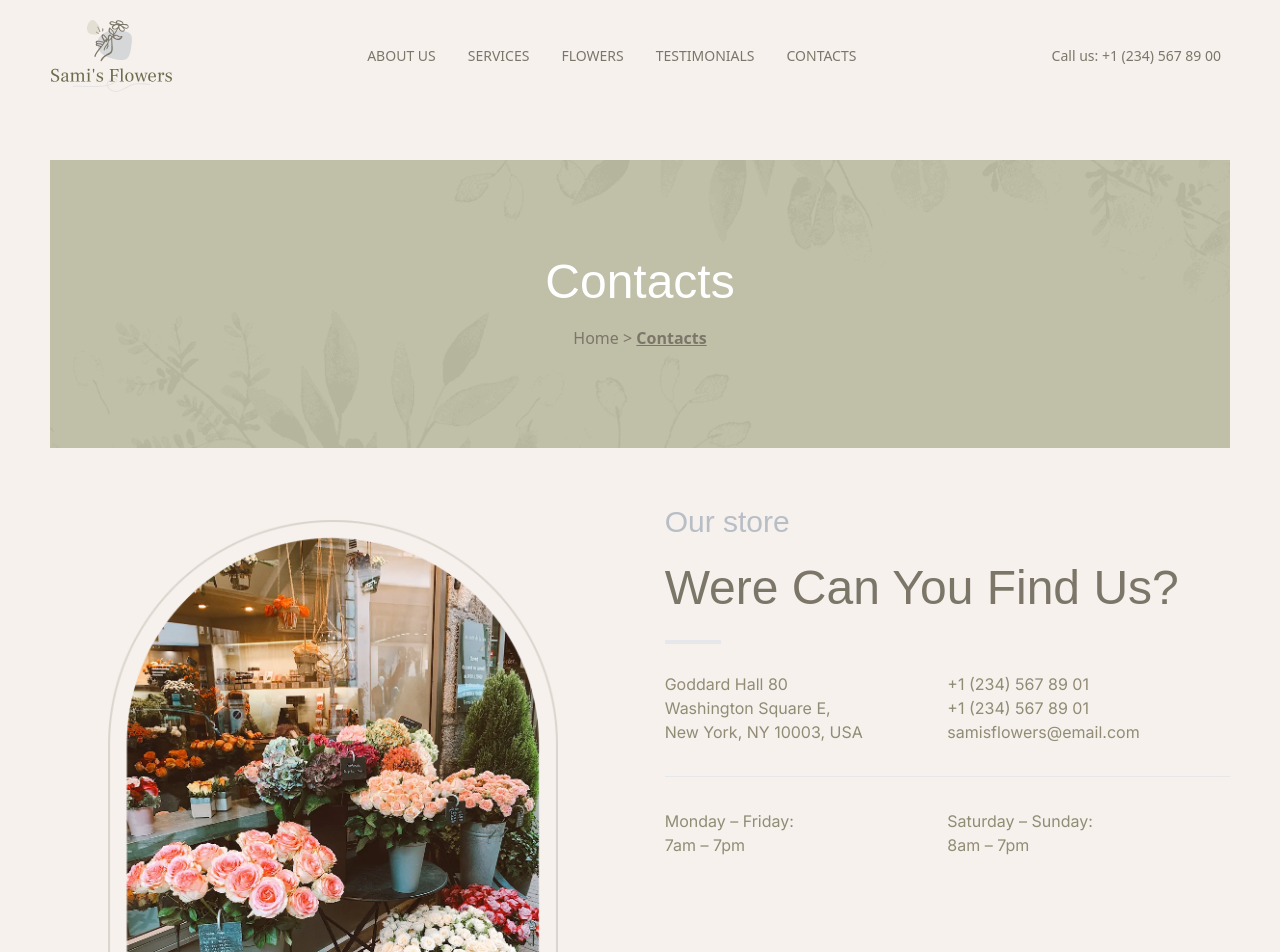
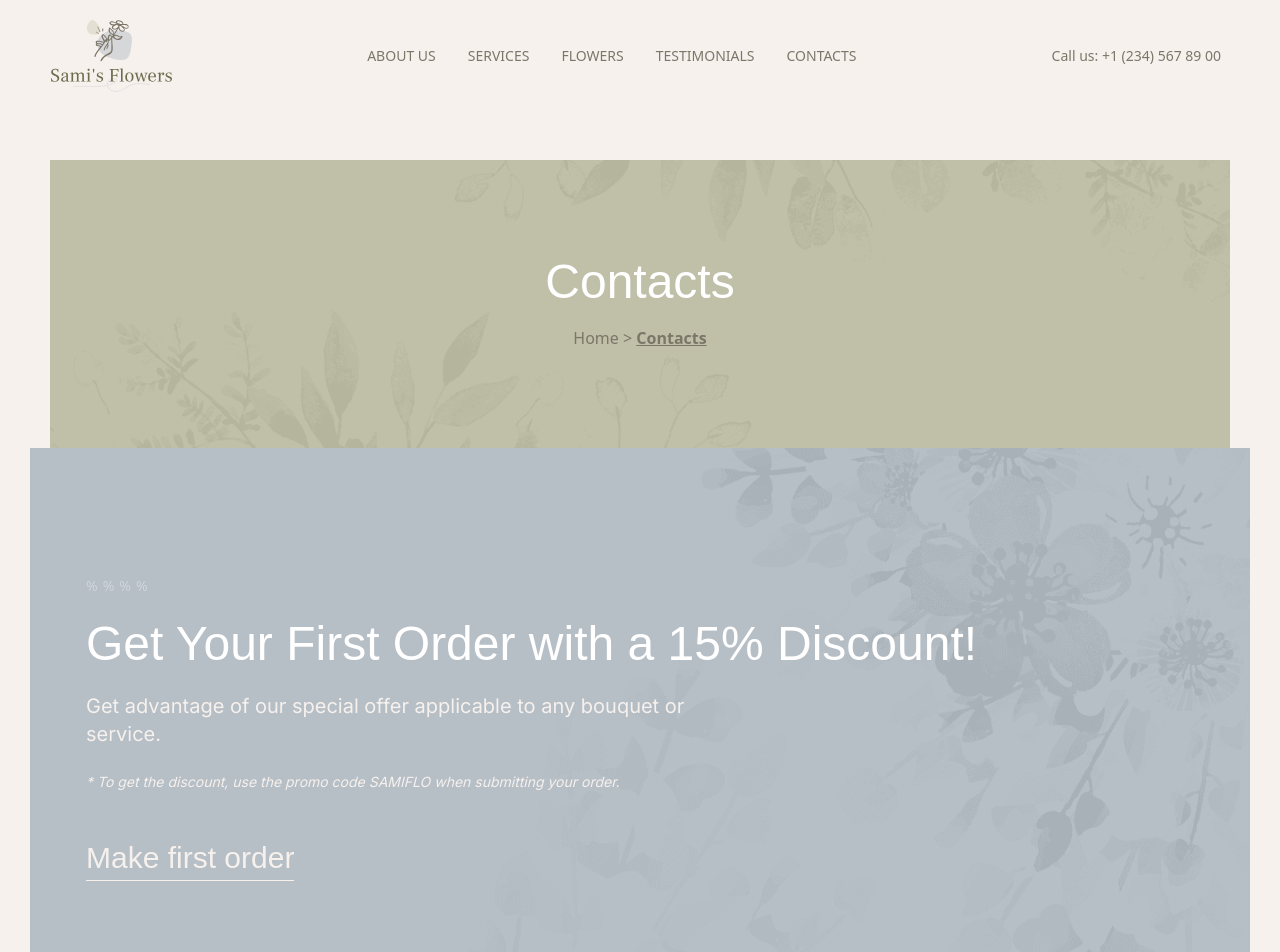
Before and after one commit to koldovsky/2024-itstep-next-team-01, a Next.js app: page /contacts in a window 1280 px wide. Shown: the top 952 px of the page. Built offline with nearby package versions, Linux system fonts and the light colour scheme; a web font is replaced by a local one.

Commit message:
feature-cta done

```diff
--- /dev/null
+++ b/app/contacts/CTA.tsx
@@ -0,0 +1,37 @@
+
+
+export default function CTA() {
+    return (
+        <section className="bg-backgroundContact w-full h-full bg-cover bg-center flex flex-col justify-center ">
+            <div className="relative container px-4 sm:px-6 lg:px-8 max-w-5xl">
+                <div className="text-left space-y-6 my-32 ml-6">
+                    <div className="text-gray-300 text-sm font-light tracking-wider mb-2">
+                        % % % %
+                    </div>
+                    <h2 className="text-2xl sm:text-4xl md:text-4xl lg:text-5xl font-frank text-white leading-tight">
+                        Get Your First Order with a 15% Discount!
+                    </h2>
+
+                    {/* Subtitle */}
+                    <p className="text-lg sm:text-xl font-inter text-cardTitleText max-w-2xl">
+                        Get advantage of our special offer applicable to any bouquet or service.
+                    </p>
+
+                    {/* Promo code */}
+                    <p className="text-sm font-inter text-cardTitleText italic">
+                        * To get the discount, use the promo code{" "}
+                        <span className="italic">SAMIFLO</span> when submitting your
+                        order.
+                    </p>
+
+                    {/* Decorative signature */}
+                    <div className="cursor-pointer pt-6">
+                        <p className="font-mrsSaint text-cardTitleText text-3xl border-b border-cardTitleText inline-block pb-1">
+                            Make first order
+                        </p>
+                    </div>
+                </div>
+            </div>
+        </section>
+    )
+}
--- a/app/contacts/page.tsx
+++ b/app/contacts/page.tsx
@@ -1,10 +1,12 @@
 import PageTitle from "@/app/components/PageTitle";
 import ContactSection from "@/app/contacts/ContactContainer/ContactSection";
+import CTA from "@/app/contacts/CTA";
 
 export default function Contacts() {
     return (
         <div className="max-w-[1220px] mx-auto flex flex-col items-center justify-center">
             <PageTitle title={"Contacts"} subtitle={"Contacts"} />
+            <CTA />
             <ContactSection />
         </div>
     );
--- a/tailwind.config.ts
+++ b/tailwind.config.ts
@@ -34,7 +34,8 @@ const config: Config = {
         mrsSaint: ['var(--font-mrs_saint_delafield)'],
       },
       backgroundImage: {
-        'backgroundTitle': "url('/pageTitle/Image.png')",      }
+        'backgroundTitle': "url('/pageTitle/Image.png')",
+        'backgroundContact' : "url('/ctaContacts/cover.png')",  }
     },
   },
   plugins: [],
```
Also changed, not shown: public/ctaContacts/cover.png (added).
